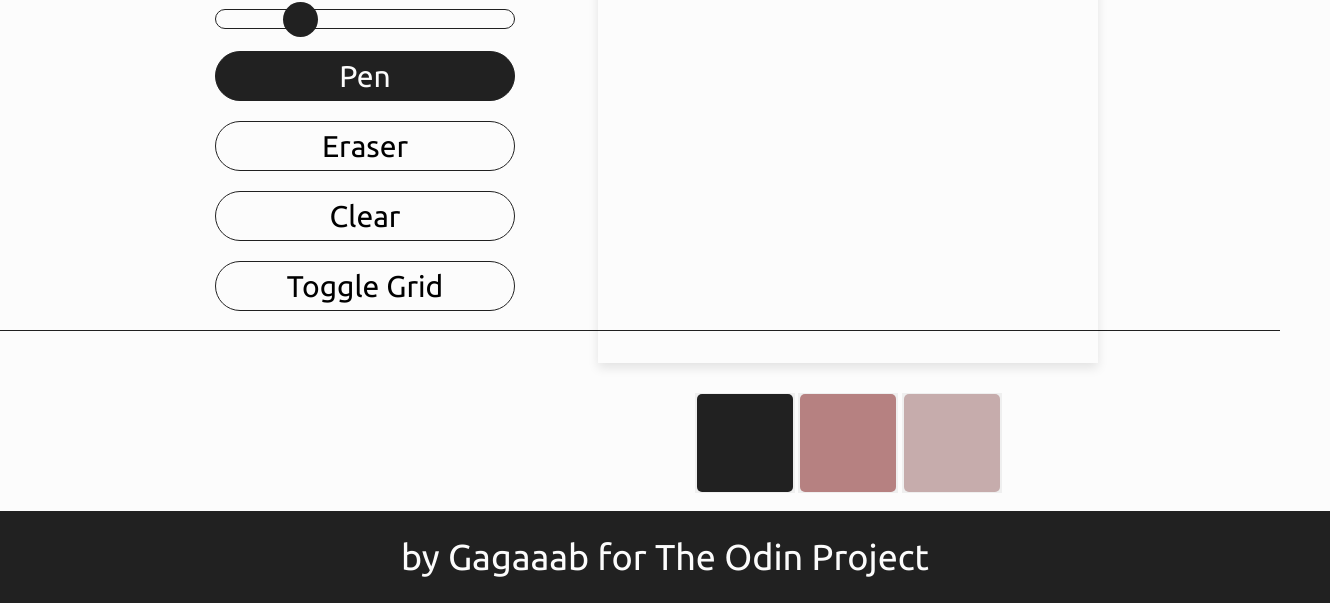
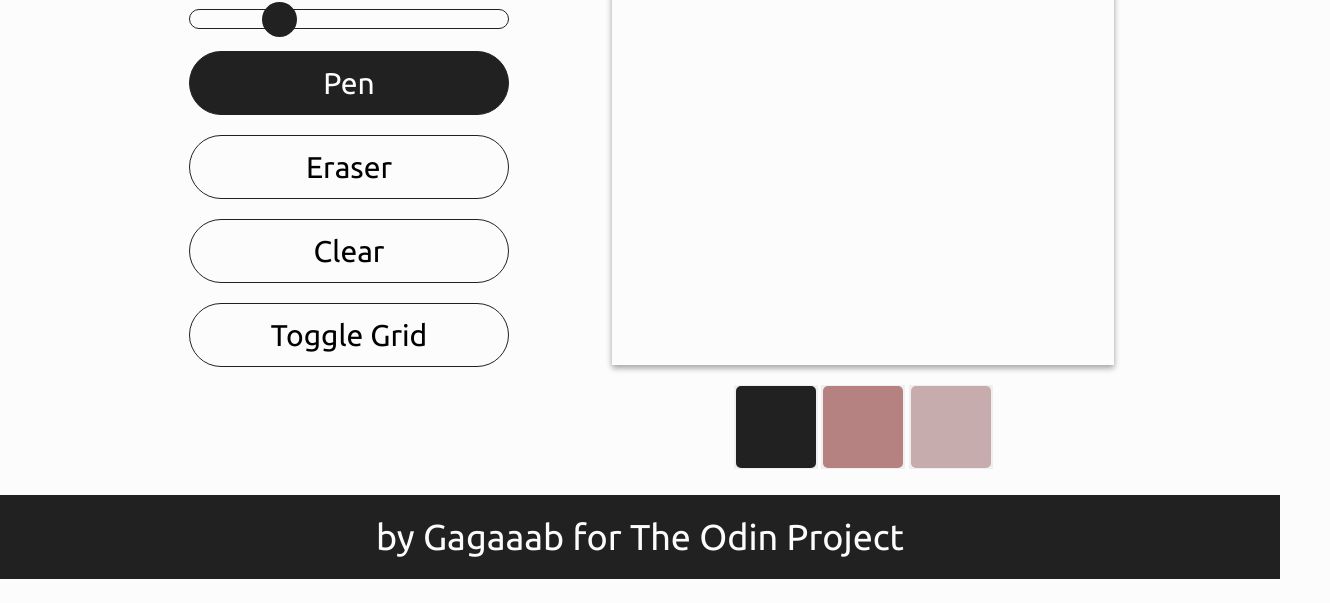
Before and after one commit to gagaaab/odin-etch-a-sketch, a plain HTML site: page index.html in a window 1280 px wide. Shown: the part 245-848 px from the top of the page, 1330 px wide, since content can reach past the window. After the commit the page ends 824 px from the top, so only its background shows below. Drawn offline with Linux system fonts and the light colour scheme.

Commit message:
Fix UI; removed strike and followed grid

```diff
--- a/index.html
+++ b/index.html
@@ -9,7 +9,6 @@
 </head>
 
 <body>
-<div class="strike"></div>
 <div class="main">
     <div class="buttonContainer">
         <div class="title">Etch-a-Sketch</div>
--- a/javascript.js
+++ b/javascript.js
@@ -128,7 +128,7 @@ let gridMode = false
 function clearGrid() {
     for (let i = 0; i < gridItems.length; i++) {
         if (gridMode) {
-            gridItems[i].style.border = '1px solid #909090';
+            gridItems[i].style.border = '1px solid rgba(0, 0, 0, 0.12)';
         } else {
             gridItems[i].style.border = 'none';
         }
--- a/styles.css
+++ b/styles.css
@@ -14,25 +14,14 @@ body {
     background: #fcfcfc;
 }
 
-
-.strike {
-    border-bottom: 1px solid #212121;
-    position: absolute;
-    top: 575px;
-    left: 0;
-    width: 100%;
-    z-index: -1000;
-}
-
 .main {
     display: flex;
     justify-content: center;;
     align-items: flex-end;
     flex-wrap: wrap-reverse;
-    gap: 50px;
+    gap: 80px;
     padding-top: 100px;
     padding-bottom: 100px;
-    z-index: 950;
     position: relative;
 }
 
@@ -41,14 +30,13 @@ body {
     justify-content: center;
     align-items: center;
     width: 100%;
-    padding: 25px;
+    height: 84px;
     bottom: 0;
     left: 0;
     position: absolute;
     background: #212121;
     font-size: 36px;
     color: #fcfcfc;
-    z-index: 990;
 }
 
 .buttonContainer {
@@ -77,22 +65,22 @@ body {
 
 .colorContainer {
     bottom: 10px;
-    padding-top: 30px;
+    padding-top: 20px;
 }
 
 #sketchContainer {
     display: grid;
-    width: 500px;
-    height: 500px;
+    width: 502px;
+    height: 502px;
     grid-template-rows: repeat(var(--gridRows), 1fr);
     grid-template-columns: repeat(var(--gridColumns), 1fr);
-    box-shadow: 0px 5px 10px rgba(0, 0, 0, 10%);
+    box-shadow: rgba(0, 0, 0, 0.16) 0px 3px 6px, rgba(0, 0, 0, 0.23) 0px 3px 6px;
 }
 
 button {
-    width: 300px;
-    height: 50px;
-    border-radius: 25px;
+    width: 320px;
+    height: 64px;
+    border-radius: 32px;
     border: 1px solid #212121;
     background: #fcfcfc;
     font-family: Ubuntu;
@@ -111,8 +99,8 @@ button:hover {
 input[type=color] {
     -webkit-appearance: none;
     border: none;
-    width: 100px;
-    height: 100px;
+    width: 84px;
+    height: 84px;
 }
 
 input[type=color]::-webkit-color-swatch-wrapper {
@@ -127,7 +115,7 @@ input[type=color]::-webkit-color-swatch {
 input[type=range] {
     -webkit-appearance: none;
     background-color: #fcfcfc;
-    width: 300px;
+    width: 320px;
 }
 
 input[type=range]::-webkit-slider-runnable-track {
```
